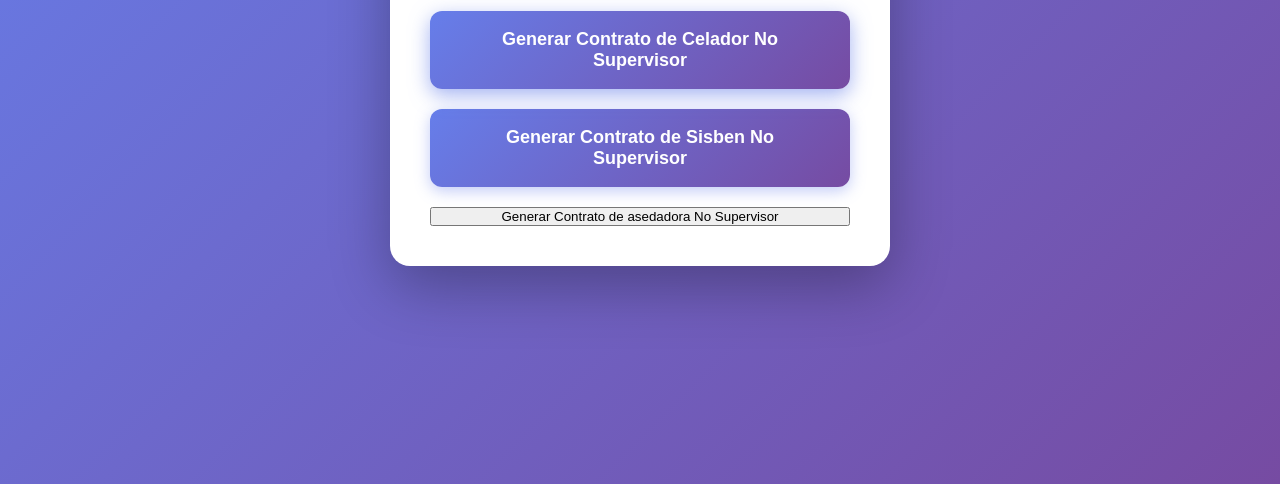
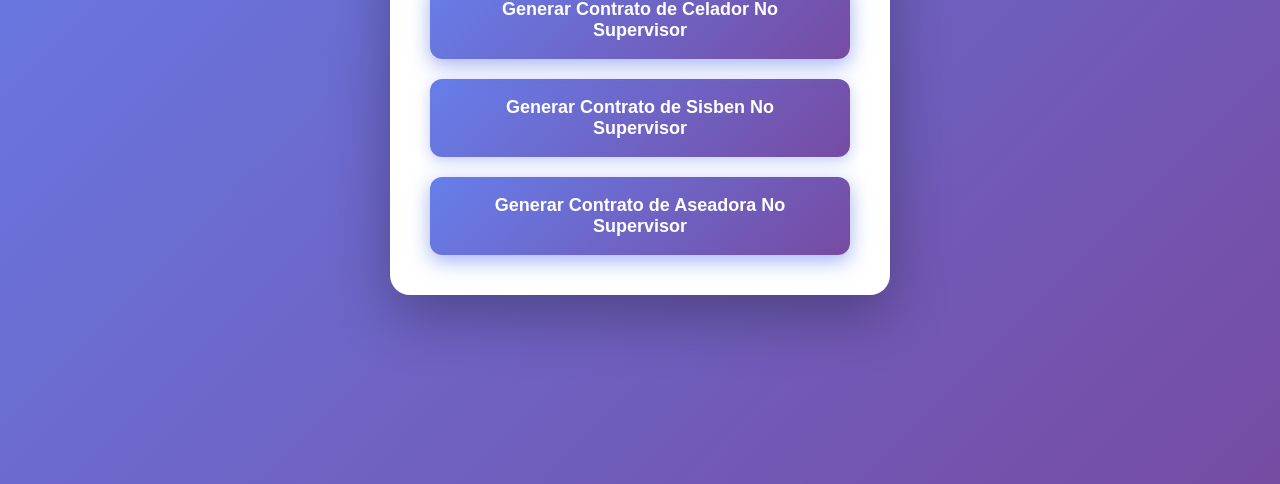
Before and after one commit to JosePicalua/AuCo.github.io, a plain HTML site: page index.html in a window 1280 px wide. Shown: the part 316-800 px from the top of the page. Drawn offline with Linux system fonts and the light colour scheme.

Commit message:
Actualizacion

```diff
--- a/index.html
+++ b/index.html
@@ -13,7 +13,7 @@
         <div class="button-group">
             <button class="btn_celador" onclick="openModal('celador')">Generar Contrato de Celador No Supervisor</button>
             <button class="btn_sisben" onclick="openModal('sisbenNoSupervisor')">Generar Contrato de Sisben No Supervisor</button>
-            <button class="btn_asedadora" onclick="openModal('asedadora')">Generar Contrato de asedadora No Supervisor</button>
+            <button class="btn_aseadora" onclick="openModal('aseadora')">Generar Contrato de Aseadora No Supervisor</button>
         </div>
     </div>
 
```
